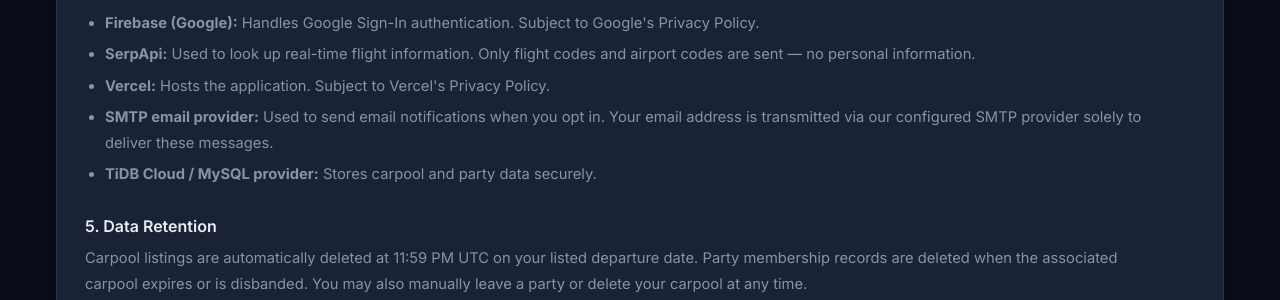
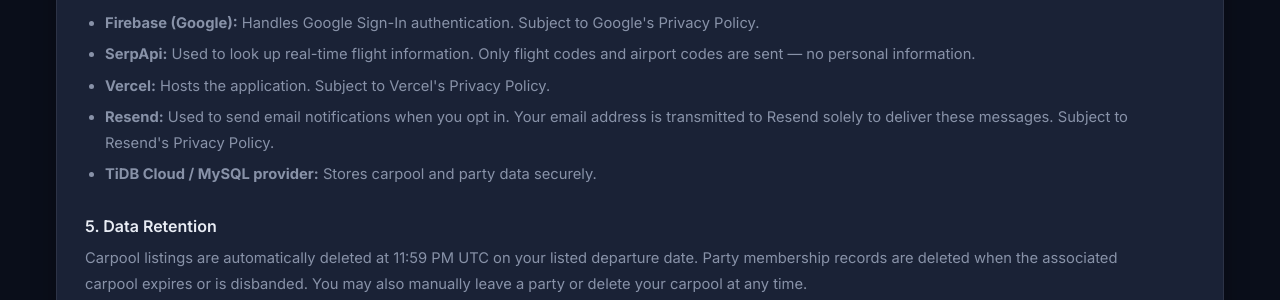
Before and after one commit to CodingGenius0001/univs-carpool-matchmaking, a Flask app: page /privacy in a window 1280 px wide. Shown: the part 1110-1410 px from the top of the page. Run offline with Flask 3, Linux system fonts and the light colour scheme.

Commit message:
Switch email notifications from SMTP to Resend API
- Replace SMTP_* config with RESEND_API_KEY + RESEND_FROM
- Rewrite send_email_notification() using urllib.request (already imported) —
  single POST to api.resend.com/emails, no new packages needed
- Default RESEND_FROM to onboarding@resend.dev for zero-config testing
- Update .env.example and privacy policy to reference Resend

Co-Authored-By: Claude Sonnet 4.6 <noreply@anthropic.com>

```diff
--- a/app.py
+++ b/app.py
@@ -51,11 +51,8 @@ SERPAPI_API_KEY = os.getenv("SERPAPI_API_KEY", os.getenv("SERPAPI_KEY", ""))
 SERPAPI_ENDPOINT = os.getenv("SERPAPI_ENDPOINT", "https://serpapi.com/search.json")
 SERPAPI_TIMEOUT = float(os.getenv("SERPAPI_TIMEOUT_SECONDS", "4"))
 
-SMTP_HOST = os.environ.get("SMTP_HOST")
-SMTP_PORT = int(os.environ.get("SMTP_PORT", "587"))
-SMTP_USER = os.environ.get("SMTP_USER")
-SMTP_PASSWORD = os.environ.get("SMTP_PASSWORD")
-SMTP_FROM = os.environ.get("SMTP_FROM") or SMTP_USER
+RESEND_API_KEY = os.environ.get("RESEND_API_KEY")
+RESEND_FROM = os.environ.get("RESEND_FROM", "Campus2Air <onboarding@resend.dev>")
 
 # Airline IATA codes for autocomplete
 AIRLINE_CODES: dict[str, str] = {
@@ -513,19 +510,24 @@ def _now_utc() -> datetime:
 
 
 def send_email_notification(to_email: str, message: str) -> None:
-    if not (SMTP_HOST and SMTP_USER and SMTP_PASSWORD and to_email):
+    if not (RESEND_API_KEY and to_email):
         return
     try:
-        import smtplib
-        from email.mime.text import MIMEText
-        msg = MIMEText(message)
-        msg["Subject"] = "Campus2Air — Carpool Update"
-        msg["From"] = SMTP_FROM
-        msg["To"] = to_email
-        with smtplib.SMTP(SMTP_HOST, SMTP_PORT) as server:
-            server.starttls()
-            server.login(SMTP_USER, SMTP_PASSWORD)
-            server.sendmail(SMTP_FROM, to_email, msg.as_string())
+        payload = json.dumps({
+            "from": RESEND_FROM,
+            "to": [to_email],
+            "subject": "Campus2Air — Carpool Update",
+            "text": message,
+        }).encode()
+        req = Request(
+            "https://api.resend.com/emails",
+            data=payload,
+            headers={
+                "Authorization": f"Bearer {RESEND_API_KEY}",
+                "Content-Type": "application/json",
+            },
+        )
+        urlopen(req, timeout=5)
     except Exception as e:
         app.logger.warning(f"Email notification failed to {to_email}: {e}")
 
--- a/templates/privacy_policy.html
+++ b/templates/privacy_policy.html
@@ -95,7 +95,7 @@
             <li><strong>Firebase (Google):</strong> Handles Google Sign-In authentication. Subject to Google's Privacy Policy.</li>
             <li><strong>SerpApi:</strong> Used to look up real-time flight information. Only flight codes and airport codes are sent — no personal information.</li>
             <li><strong>Vercel:</strong> Hosts the application. Subject to Vercel's Privacy Policy.</li>
-            <li><strong>SMTP email provider:</strong> Used to send email notifications when you opt in. Your email address is transmitted via our configured SMTP provider solely to deliver these messages.</li>
+            <li><strong>Resend:</strong> Used to send email notifications when you opt in. Your email address is transmitted to Resend solely to deliver these messages. Subject to Resend's Privacy Policy.</li>
             <li><strong>TiDB Cloud / MySQL provider:</strong> Stores carpool and party data securely.</li>
           </ul>
 
```
Also changed, not shown: 1 other file.
